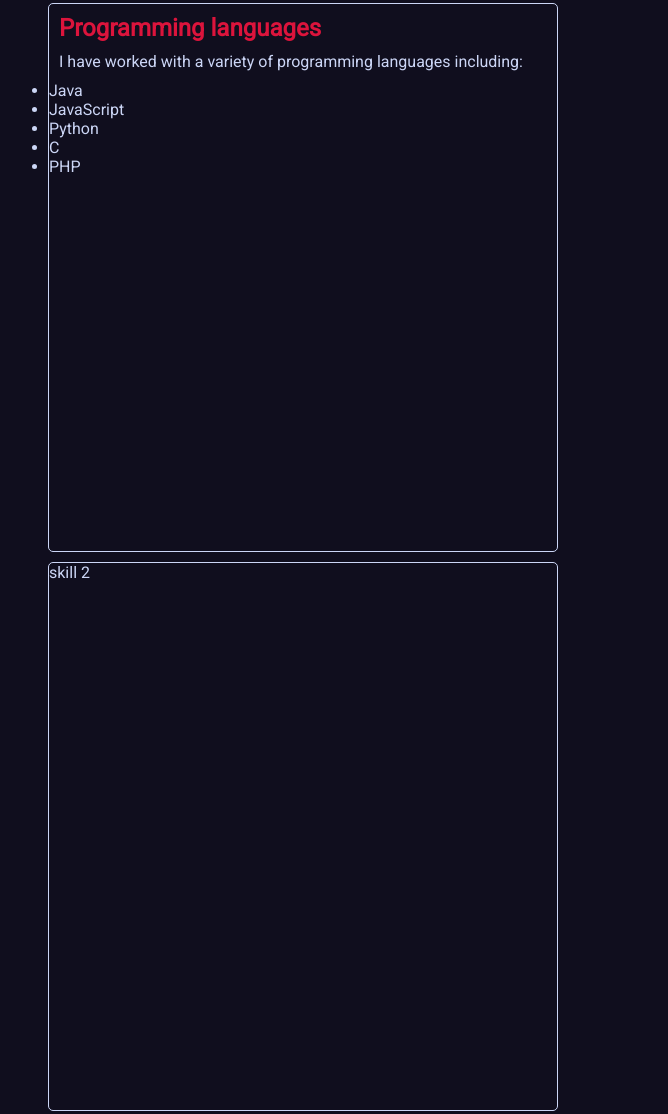
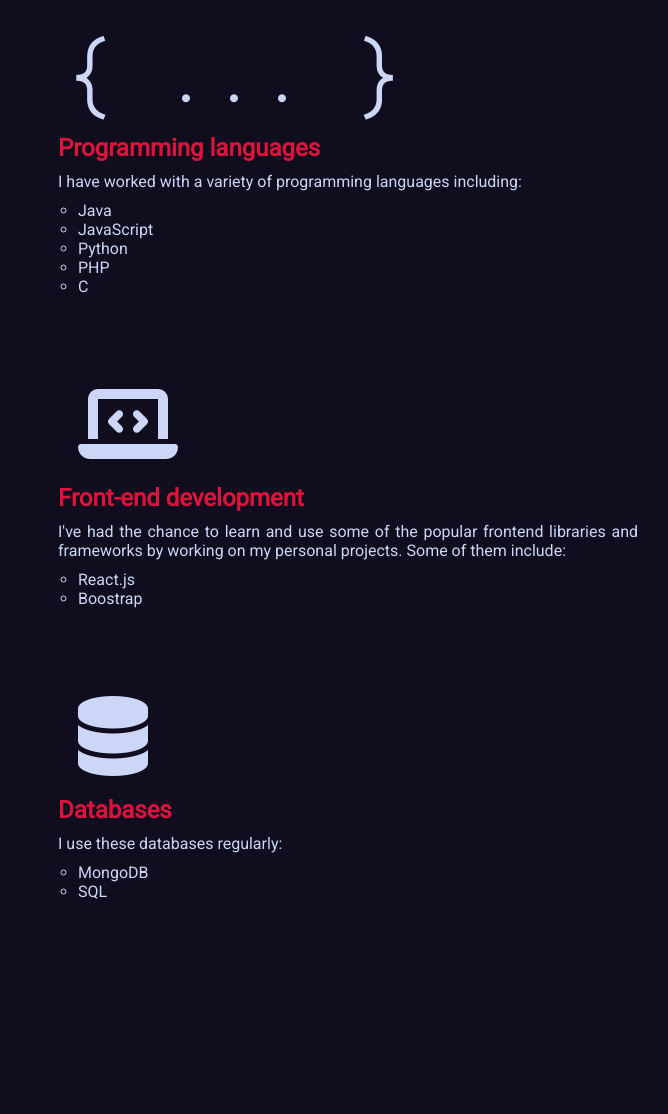
Before and after one commit to amarell/land, a plain HTML site: page index.html in a window 1280 px wide. Shown: the part 925-2039 px from the top of the page, without its empty margins (52-720 px from the left). Drawn offline with Linux system fonts and the light colour scheme.

Commit message:
done with the skills part

```diff
--- a/index.html
+++ b/index.html
@@ -10,7 +10,7 @@
     <link rel="preconnect" href="https://fonts.gstatic.com" crossorigin>
     <link href="https://fonts.googleapis.com/css2?family=Roboto&family=Roboto+Mono:wght@100&display=swap" rel="stylesheet">
     <link href="https://fonts.googleapis.com/css2?family=Roboto&display=swap" rel="stylesheet">
-    <link rel="stylesheet" href="https://cdnjs.cloudflare.com/ajax/libs/font-awesome/4.7.0/css/font-awesome.min.css">
+    <script src="https://kit.fontawesome.com/d18e226e5b.js" crossorigin="anonymous"></script>
 </head>
 <body>
 
@@ -103,23 +103,52 @@
                 </div>
 
                 <div class="actual-skills">
-                    <div class="programming-languages skill" >
+                    <div class="programming-languages skill">
+                        <div class="programming-lang-i"> { ... } </div>
                         <h2>Programming languages</h2>
                         <p class="skill-paragraph">I have worked with a variety of programming languages including:</p>
+                        <ul class="programming-languages-ul">
+                            <li>Java  </li>
+                            <li>JavaScript </li>
+                            <li>Python </li>
+                            <li>PHP </li>
+                            <li>C</li>
+                        </ul>
 
-                        <ul class="programming-languages-ul">
-                            <li>Java</li>
-                            <li>JavaScript</li>
-                            <li>Python</li>
-                            <li>C</li>
-                            <li>PHP</li>
-                        </ul>
+                        <br>
+                        <br>
                     </div>
                     <div class="frontend skill">
-                        skill 2
+                        <i class="fas fa-laptop-code"></i>
+                        <h2>Front-end development</h2>
+                        <p class="skill-paragraph">
+                            I've had the chance to learn and use some of
+                            the popular frontend libraries and frameworks
+                            by working on my personal projects. Some of them
+                            include:
+                        </p>
+
+                        <ul>
+                            <li>React.js</li>
+                            <li>Boostrap</li>
+                        </ul>
+
+                        <br>
+                        <br>
                     </div>
                     <div class="database skill">
-                        skill 3
+                        <i class="fas fa-database"></i>
+                        <h2>Databases</h2>
+                        <p class="skill-paragraph">
+                            I use these databases regularly:
+                        </p>
+
+                        <ul>
+                            <li>MongoDB</li>
+                            <li>SQL</li>
+                        </ul>
+                        <br>
+                        <br>
                     </div>
                 </div>
 
--- a/styles.css
+++ b/styles.css
@@ -184,14 +184,61 @@ body {
   color: crimson;
 }
 
+.programming-languages-ul {
+  margin-left: 30px;
+  list-style: circle;
+}
+
+.programming-lang-i {
+  font-size: 5em;
+  margin-left: 15px;
+  margin-top: 15px;
+  font-family: "Roboto Mono";
+  font-weight: bold;
+  text-decoration: none;
+}
+
+.frontend > i {
+  font-size: 5em;
+  margin-left: 30px;
+  margin-top: 30px;
+  margin-bottom: 10px;
+}
+
+.frontend > h2 {
+  margin-left: 10px;
+  margin-top: 10px;
+  color: crimson;
+}
+
+.frontend > ul {
+  margin-left: 30px;
+  list-style: circle;
+}
+
+.database > i {
+  font-size: 5em;
+  margin-left: 30px;
+  margin-top: 30px;
+  margin-bottom: 10px;
+}
+
+.database > h2 {
+  margin-left: 10px;
+  margin-top: 10px;
+  color: crimson;
+}
+
+.database > ul {
+  margin-left: 30px;
+  list-style: circle;
+}
+
 .skill {
   color: var(--light-slate);
-  margin-top: 10px;
-  margin-right: 10px;
-  margin-left: 10px;
-  border: 1px solid var(--light-slate);
+  margin: 10px;
   border-radius: 5px;
-  height: calc(100vh - 250.8px);
+  height: auto;
   min-width: 510px;
   width: auto;
 }
@@ -268,7 +315,7 @@ img {
   margin-left: 30px;
   padding: 10px;
   font-family: "Roboto Mono";
-  color: white;
+  color: var(--light-slate);
   font-weight: bold;
 }
 
```
